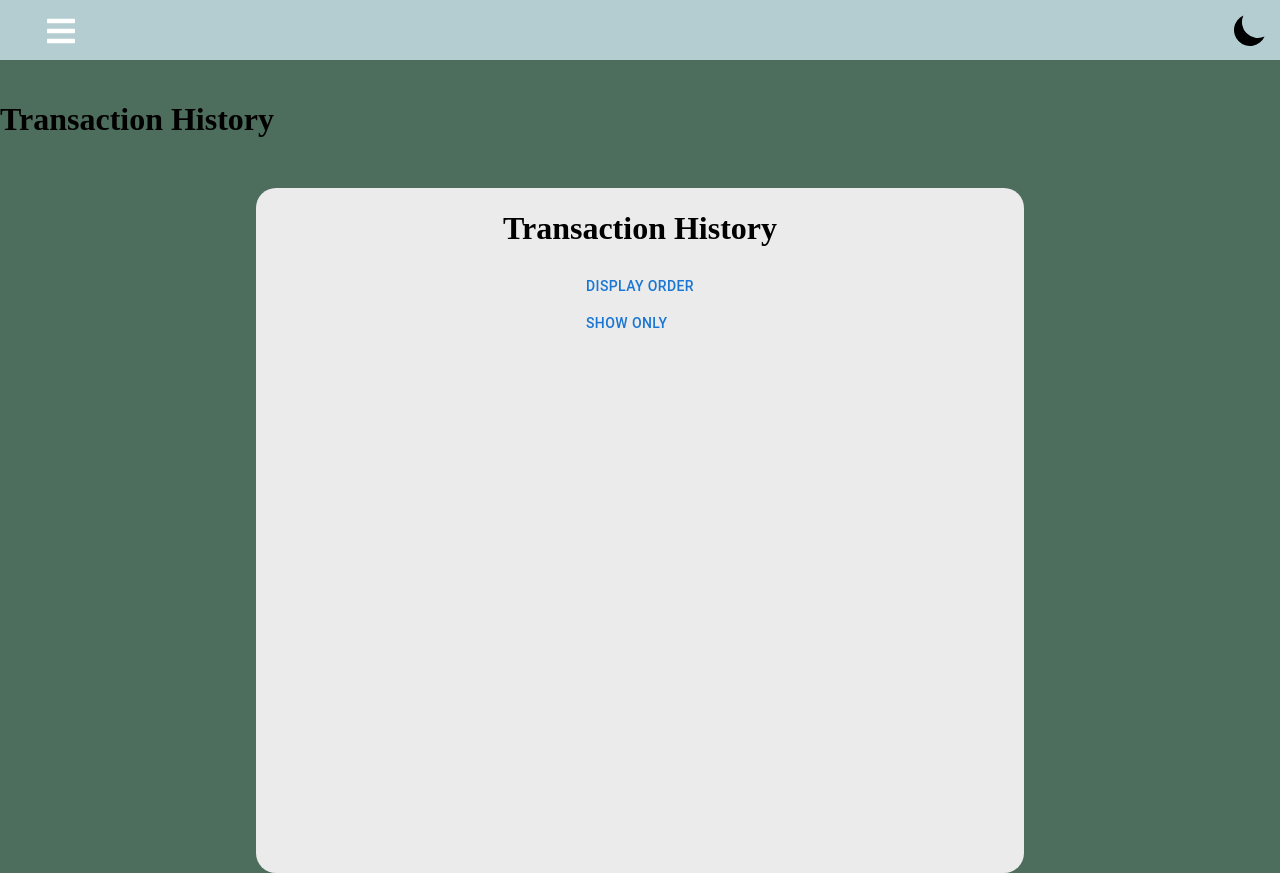
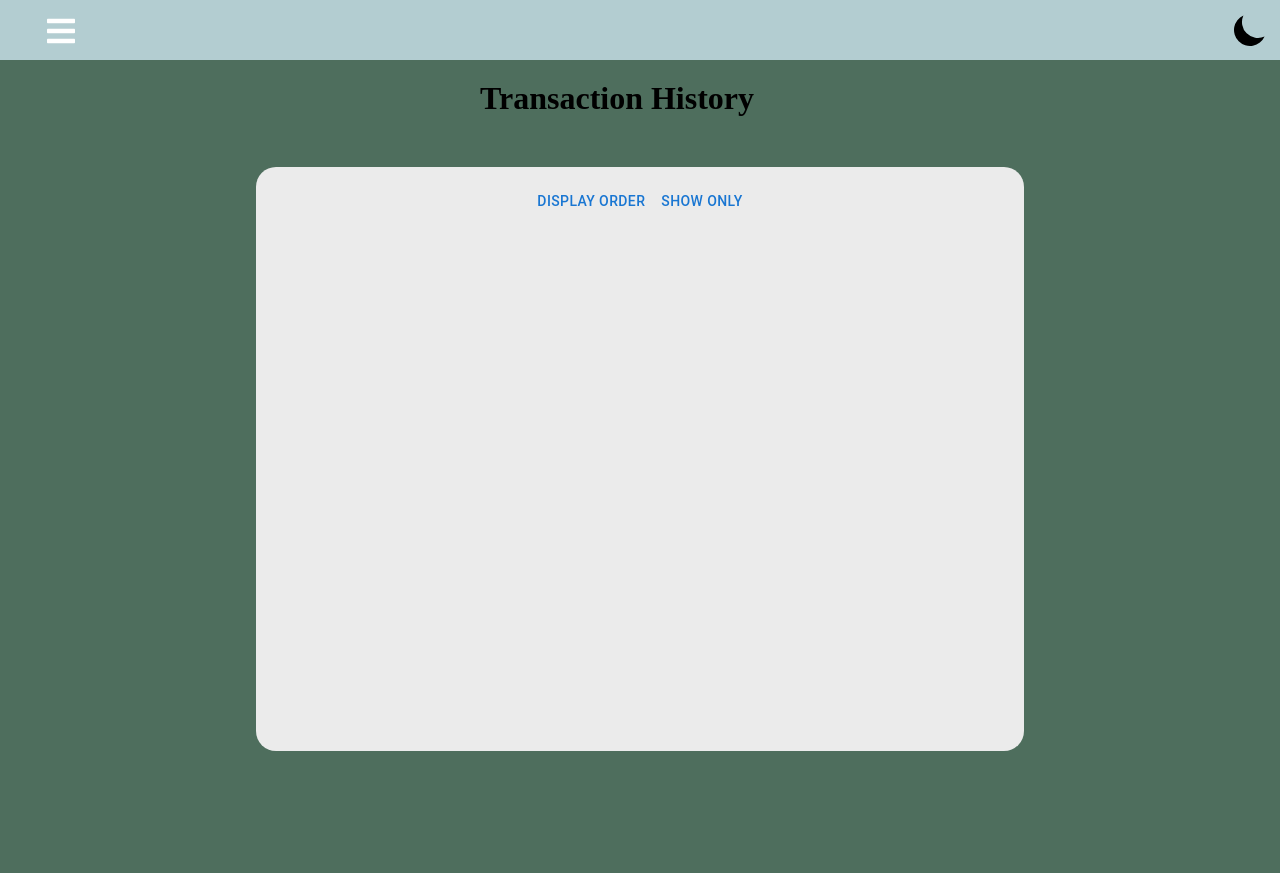
Before and after one commit to enukeWebDev/budget-tracker, a React (Create React App) app: page /transactions in a window 1280 px wide. After the commit the page ends 800 px from the top, so only its background shows below. Built offline with nearby package versions, Linux system fonts and the light colour scheme.

Commit message:
working on page header

```diff
--- a/src/components/TransactionHistory/index.js
+++ b/src/components/TransactionHistory/index.js
@@ -14,9 +14,8 @@ function Transaction() {
 
   return (
     <>
-      <h1>Transaction History</h1>
+      <h1 className='t-history_page-title'>Transaction History</h1>
       <div className='history'>
-        <h1>Transaction History</h1>
         <div className='sort-options'>
         <DisplayOrder />
         <ShowOnly />
--- a/src/components/TransactionHistory/style.css
+++ b/src/components/TransactionHistory/style.css
@@ -1,3 +1,11 @@
+.t-history_page-title {
+  display: flex;
+  text-align: center;
+  margin: auto;
+  width: 25%;
+  padding: 0;
+}
+
 .transaction-list {
   overflow: scroll;
   height: 500px;
@@ -30,3 +38,8 @@
   margin: 10px;
   padding-right: 15px;
 }
+
+.sort-options {
+  display: flex;
+  padding-top: 1em;
+}
```
